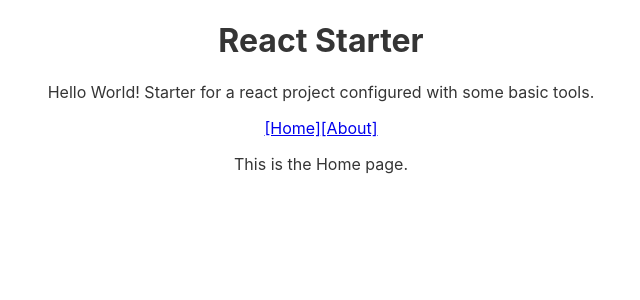
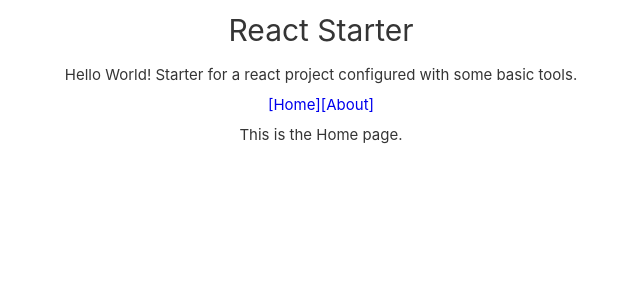
Before and after one commit to martinmasa/react-starter, a React (Create React App) app: page / in a window 1280 px wide. Shown: the top 300 px of the page, without its empty margins (319-959 px from the left). Built offline with nearby package versions, Linux system fonts and the light colour scheme.

Commit message:
feat: update css reset

```diff
--- a/src/global-styles.js
+++ b/src/global-styles.js
@@ -1,10 +1,20 @@
 import { createGlobalStyle } from 'styled-components';
 
-/* eslint no-unused-expressions: 0 */
 const GlobalStyle = createGlobalStyle`
+  *, *:before, *:after {
+    box-sizing: inherit;
+  }
+
+  html {
+    box-sizing: border-box;
+    font-size: 10px;
+  }
+
   body {
     margin: 0;
     padding: 0;
+    font-size: 1.5rem;
+    line-height: 2;
     font-family: -apple-system, BlinkMacSystemFont, "Segoe UI", "Roboto", "Oxygen",
       "Ubuntu", "Cantarell", "Fira Sans", "Droid Sans", "Helvetica Neue",
       sans-serif;
@@ -12,9 +22,27 @@ const GlobalStyle = createGlobalStyle`
     -moz-osx-font-smoothing: grayscale;
   }
 
+  h1, h2, h3, h4, h5, h6, p, ol, ul {
+    margin: 0;
+    padding: 0;
+    font-weight: normal;
+  }
+
+  ol, ul {
+    list-style: none;
+  }
+
+  a {
+    text-decoration: none;
+    padding-bottom: 2px;
+
+    &:hover {
+      border-bottom: 2px solid;
+    }
+  }
+
   code {
-    font-family: source-code-pro, Menlo, Monaco, Consolas, "Courier New",
-      monospace;
+    font-family: source-code-pro, Menlo, Monaco, Consolas, "Courier New", monospace;
   }
 `;
 
```
